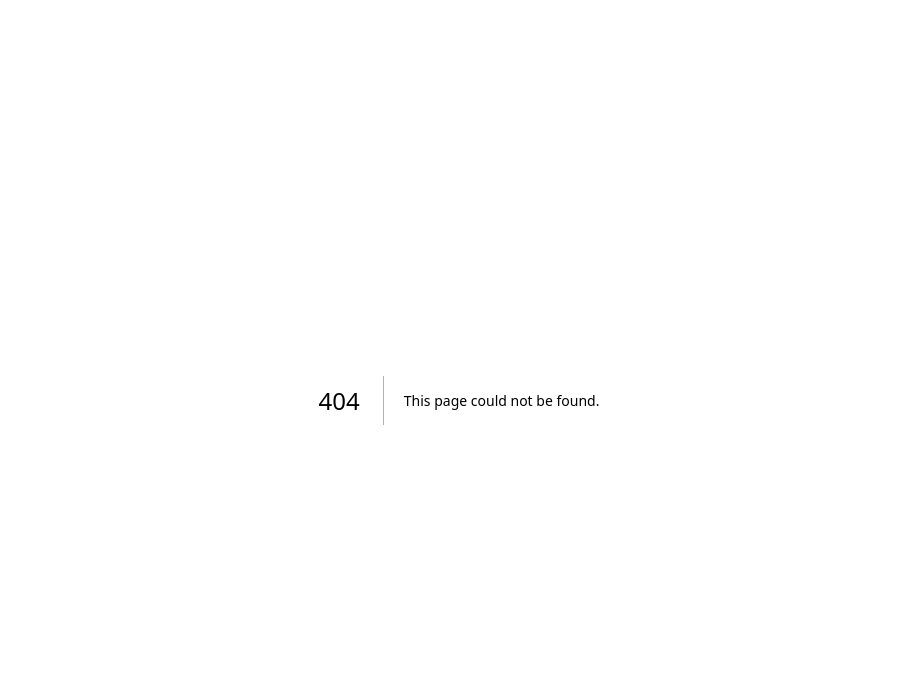
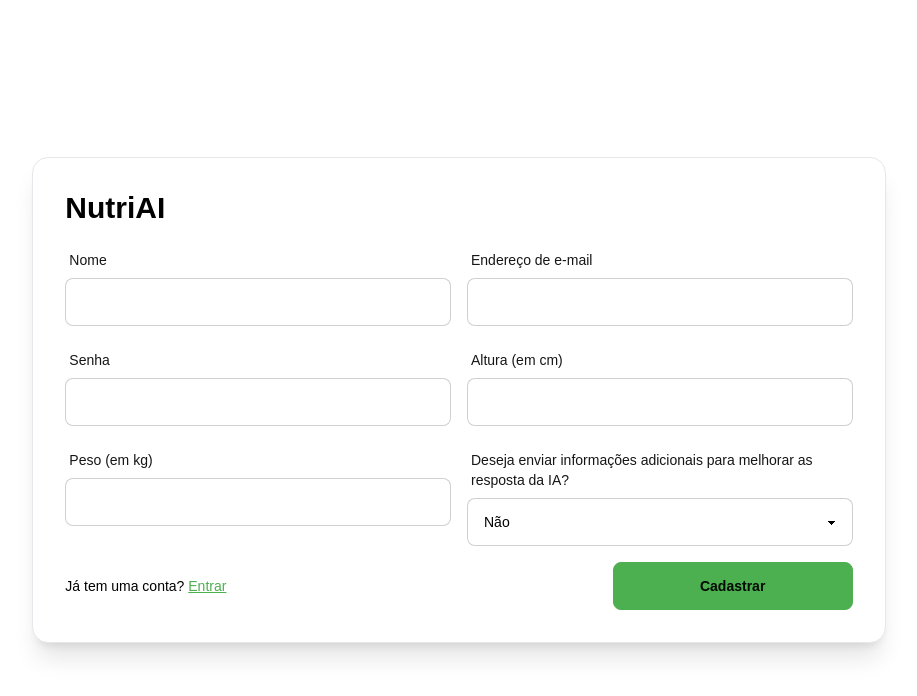
Before and after one commit to ribgu/NutriAI, a Next.js app: page /cadastre-se in a window 1280 px wide. Before the commit this address had no page. Shown: the top 696 px of the page, without its empty margins (181-1098 px from the left). Built offline with nearby package versions, Linux system fonts and the light colour scheme.

Commit message:
add pagina de cadastro

```diff
--- /dev/null
+++ b/src/app/cadastre-se/page.tsx
@@ -0,0 +1,9 @@
+import { SignupForm } from "@/view/components/SignUpForm"
+
+export default function CadastrarSe() {
+  return (
+    <div className="bg-base-100 w-full h-[100vh] flex items-center justify-center">
+      <SignupForm />
+    </div>
+  )
+}
```
